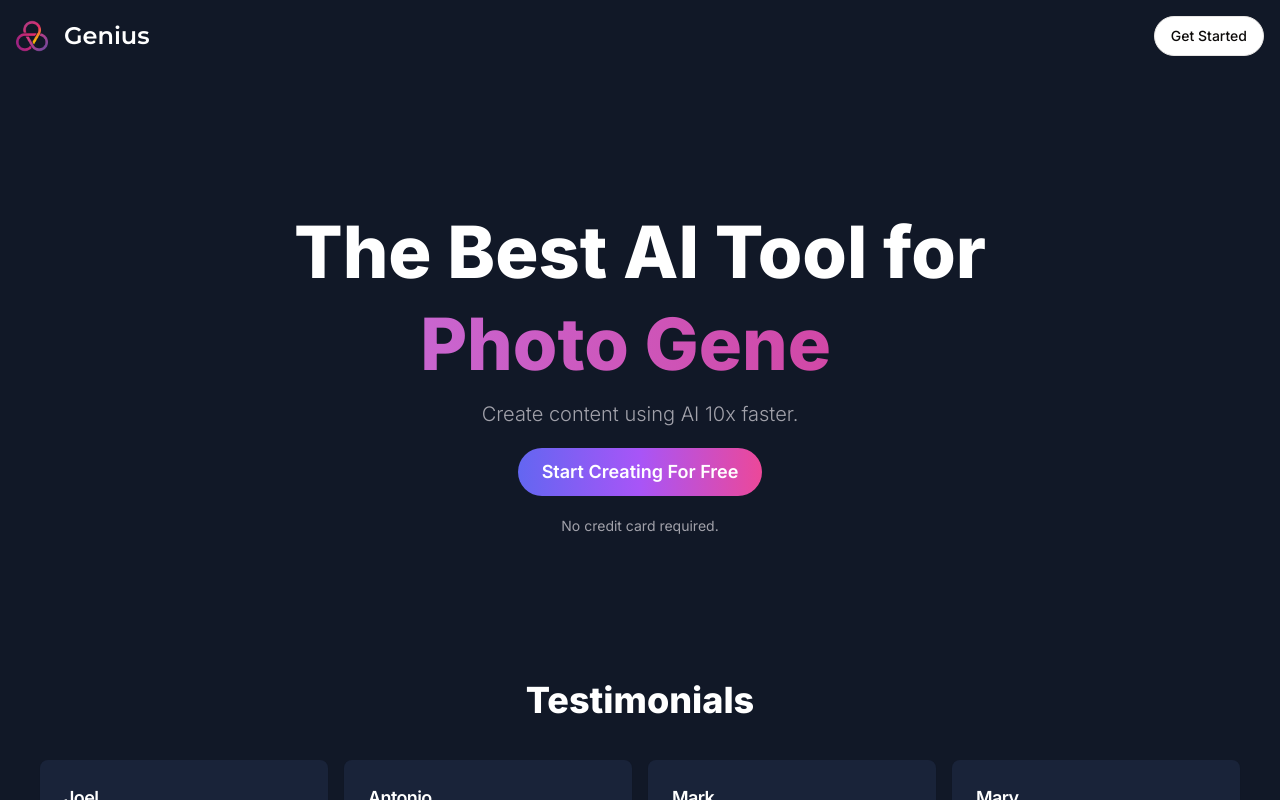
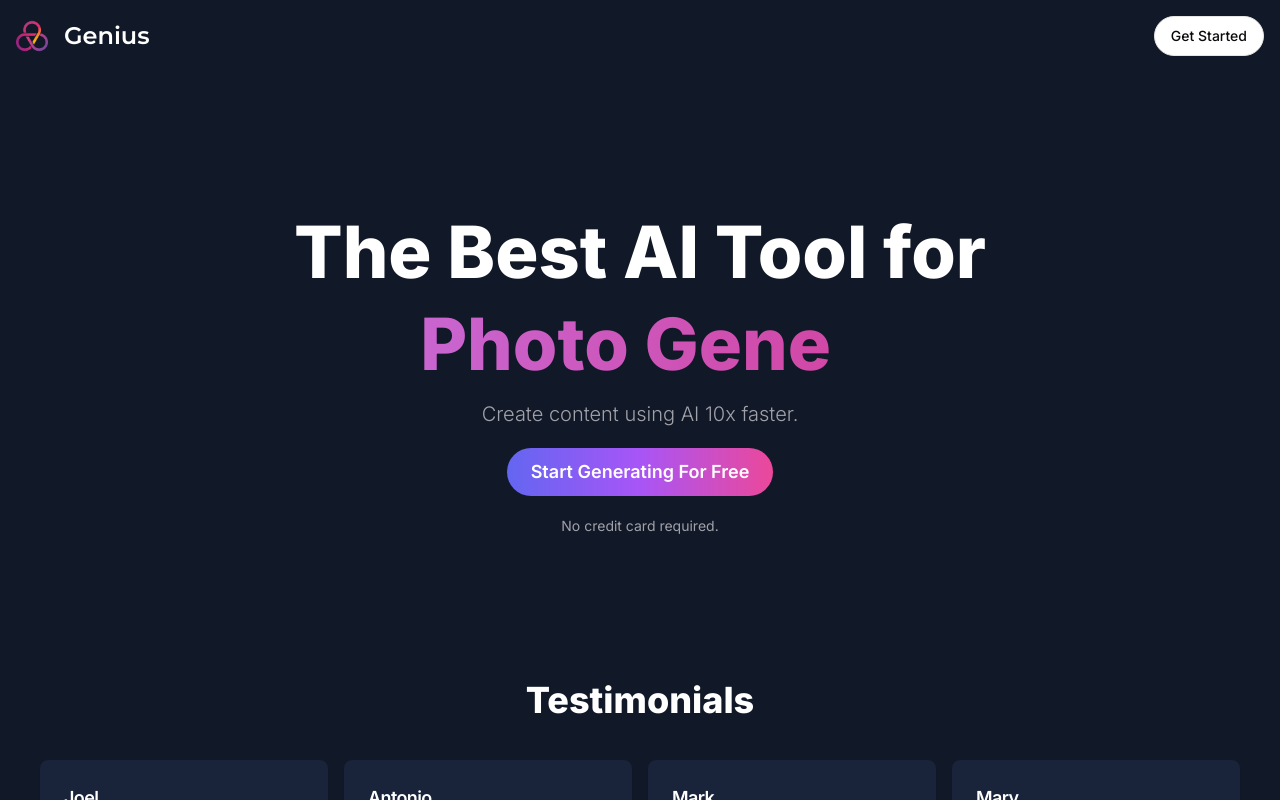
Before and after one commit to HaurtoOnChain/next13-ai-saas, a Next.js app: page / in a window 1280 px wide. Built offline with nearby package versions, Linux system fonts and the light colour scheme; no server answers.

Commit message:
feat: add landing page button

```diff
--- a/app/api/auth/[kindeAuth]/route.ts
+++ /dev/null
@@ -1,10 +0,0 @@
-import { handleAuth } from "@kinde-oss/kinde-auth-nextjs/server";
-import { NextRequest } from "next/server";
-
-export async function GET(
-  request: NextRequest,
-  { params }: Record<string, any>
-) {
-  const endpoint = params.kindeAuth;
-  return handleAuth(request, endpoint);
-};
--- a/components/landing-hero.tsx
+++ b/components/landing-hero.tsx
@@ -1,10 +1,14 @@
 "use client";
 
 import TypewriterComponent from "typewriter-effect";
+import Link from "next/link";
 
 import { Button } from "@/components/ui/button";
+import { useAuth } from "@clerk/nextjs";
 
 export const LandingHero = () => {
+  const { isSignedIn } = useAuth();
+
   return (
     <div className="text-white font-bold py-36 text-center space-y-5">
       <div className="text-4xl sm:text-5xl md:text-6xl lg:text-7xl space-y-5 font-extrabold">
@@ -27,9 +31,13 @@ export const LandingHero = () => {
       <div className="text-sm md:text-xl font-light text-zinc-400">
         Create content using AI 10x faster.
       </div>
-      <Button variant="premium" className="md:text-lg p-4 md:p-6 rounded-full font-semibold">
-        Start Creating For Free
-      </Button>
+      <div>
+        <Link href={isSignedIn ? "/dashboard" : "/sign-up"}>
+          <Button variant="premium" className="md:text-lg p-4 md:p-6 rounded-full font-semibold">
+            Start Generating For Free
+          </Button>
+        </Link>
+      </div>
       <div className="text-zinc-400 text-xs md:text-sm font-normal">
         No credit card required.
       </div>
```
